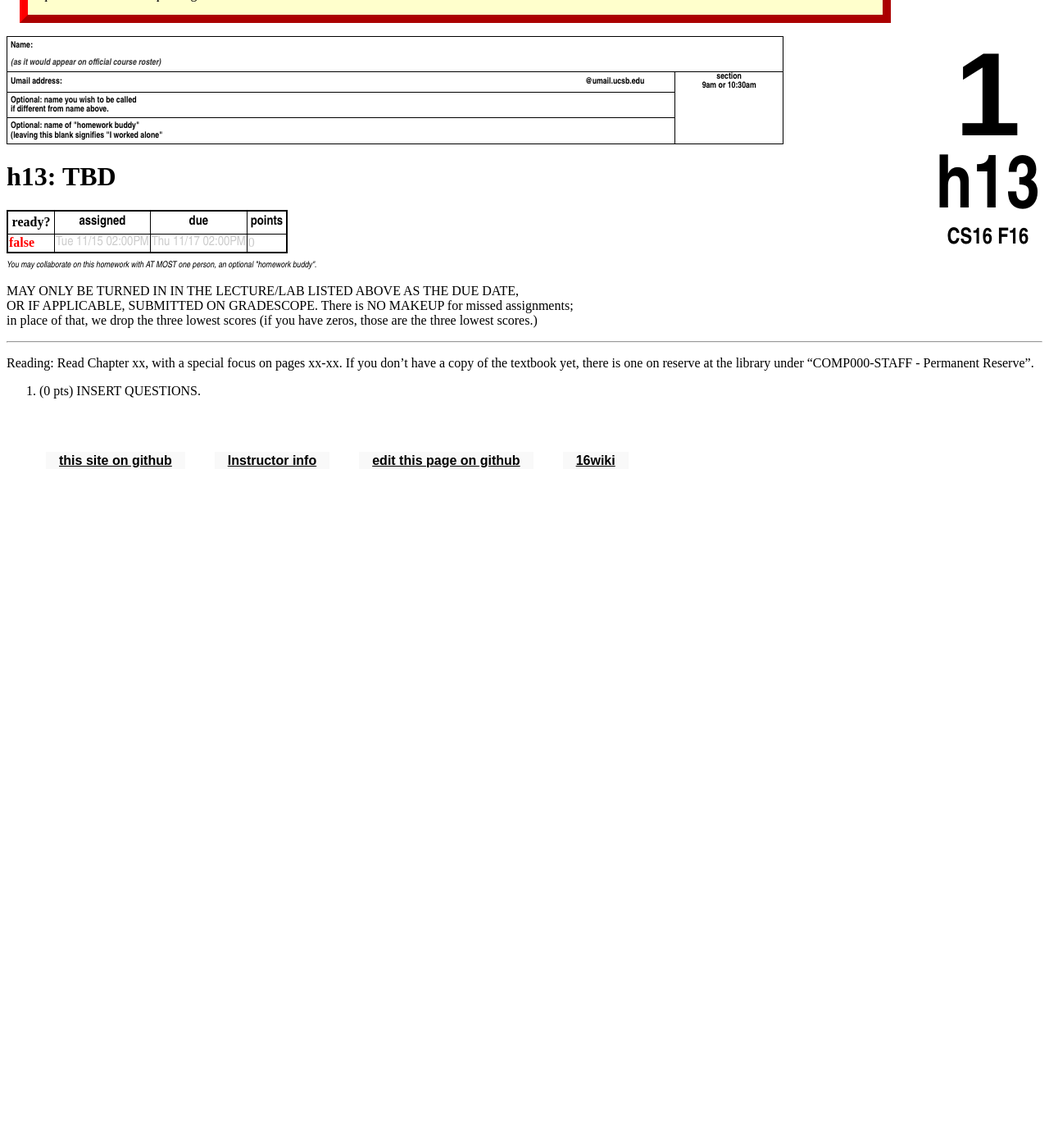
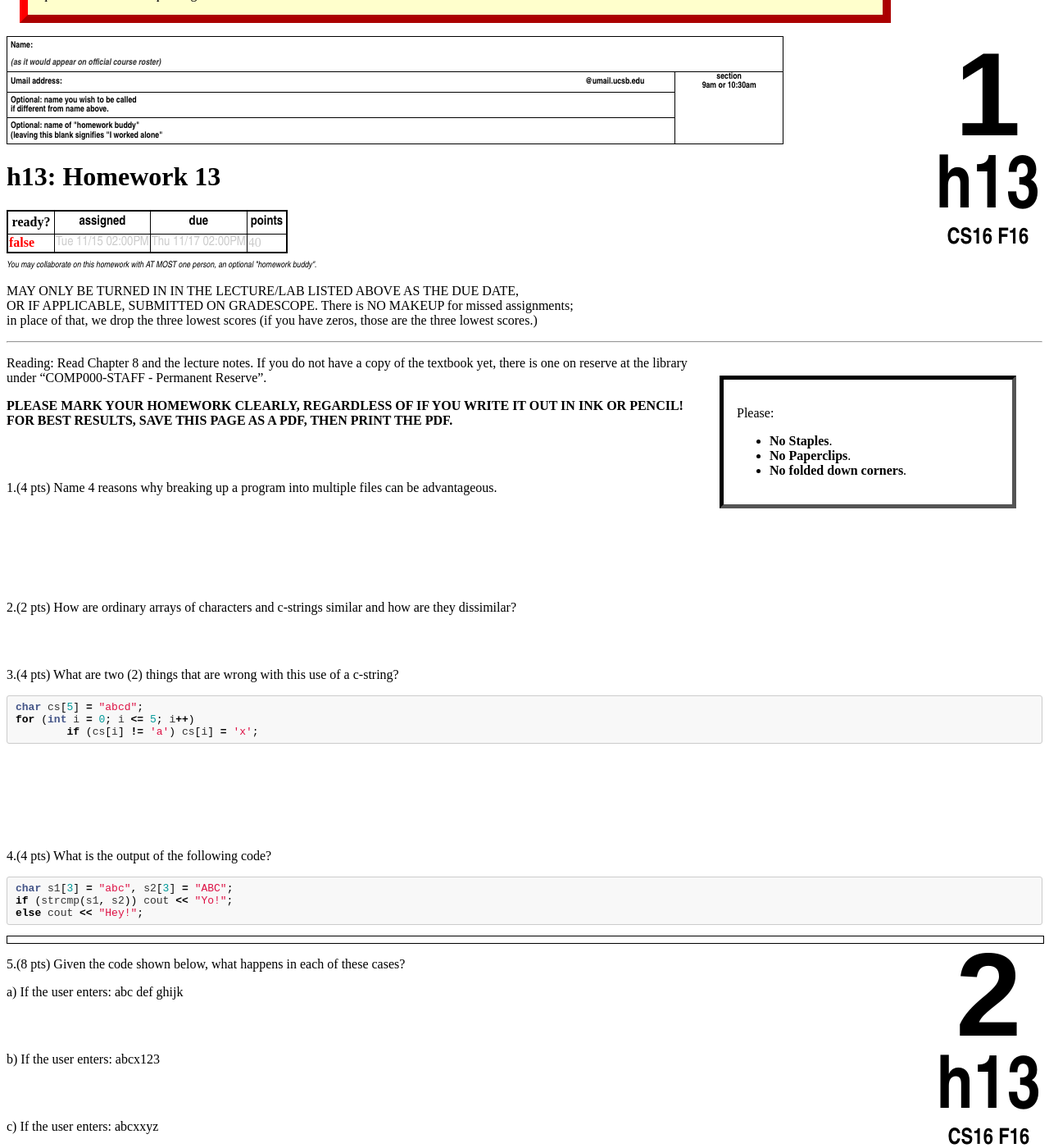
Before and after one commit to ucsb-cs16-s16/https-ucsb-cs16-s17.github.io, a Jekyll site: the page built from _hwk/h13.md, in a window 1280 px wide and 1400 px high, scrolled down 270 px. Shown: the whole window at 82% size. Built offline with Jekyll 4.4.1, drawn with Linux system fonts in a browser that asks for light colours; before the commit the page ends 900 px from its top, so only the background shows below that; some of the changed text lies outside the part shown.

Commit message:
new hw13

````diff
--- a/_hwk/h13.md
+++ b/_hwk/h13.md
@@ -1,11 +1,75 @@
 ---
 num: "h13"
-desc: "TBD"
+desc: "Homework 13"
 ready: false
 assigned: 2016-11-15 14:00:00.00-8:00
 due: 2016-11-17 14:00:00.00-8:00
 ---
-Reading: Read Chapter xx, with a special focus on pages xx-xx.    If you don't have a copy of the textbook yet, there is one on reserve at the library under "COMP000-STAFF - Permanent Reserve".
+{% include no_staples_box.html %}
+Reading: Read Chapter 8 and the lecture notes.    If you do not have a copy of the textbook yet, there is one on reserve at the library under "COMP000-STAFF - Permanent Reserve".
 
-1.	(0 pts) INSERT QUESTIONS.
-	<div style="margin-bottom:4em"></div>
+<b>PLEASE MARK YOUR HOMEWORK CLEARLY, REGARDLESS OF IF YOU WRITE IT OUT IN INK OR PENCIL! FOR BEST RESULTS, SAVE THIS PAGE AS A PDF, THEN PRINT THE PDF.</b>
+
+<div style="margin-bottom:4em"></div>
+
+1.(4 pts) Name 4 reasons why breaking up a program into multiple files can be advantageous.
+<div style="margin-bottom:8em"></div>
+
+2.(2 pts) How are ordinary arrays of characters and c-strings similar and how are they dissimilar?
+<div style="margin-bottom:4em"></div>
+
+3.(4 pts) What are two (2) things that are wrong with this use of a c-string?
+
+<div markdown="1">
+```cpp
+char cs[5] = "abcd";
+for (int i = 0; i <= 5; i++)
+	if (cs[i] != 'a') cs[i] = 'x';
+```
+</div>
+<div style="margin-bottom:8em"></div>
+
+4.(4 pts) What is the output of the following code?
+
+<div markdown="1">
+```cpp
+char s1[3] = "abc", s2[3] = "ABC";
+if (strcmp(s1, s2)) cout << "Yo!";
+else cout << "Hey!";
+```
+</div>
+<div class="pagebreak"></div>
+
+5.(8 pts) Given the code shown below, what happens in each of these cases?
+
+a) If the user enters: abc def ghijk
+<div style="margin-bottom:4em"></div>
+b) If the user enters: abcx123
+<div style="margin-bottom:4em"></div>
+c) If the user enters: abcxxyz
+<div style="margin-bottom:4em"></div>
+d) If the user enters: abcx123 456
+<div style="margin-bottom:4em"></div>
+
+6.(8 pts) The following code takes in a string input from the user and performs a multiplication, as seen in the example run here:
+
+```
+Enter 2 numbers to be multiplied, like this: num1*num2: 15*3
+The answer is: 45
+```
+
+Complete the missing code below that performs this task (it can be done in 2 lines or more).
+
+<div markdown="1">
+```cpp
+string s; int k(0);
+cout << "Enter 2 numbers to be multiplied, like this: num1*num2: ";
+cin >> s;
+____________________________________
+____________________________________
+
+cout << "The answer is: " << k << endl;
+```
+</div>
+
+7.(10 pts) Write a function called `swapFrontBack` that takes as input a vector of integers. The function should swap the first element in the vector with the last element in the vector. The function should check if the vector is empty to prevent errors.
````
